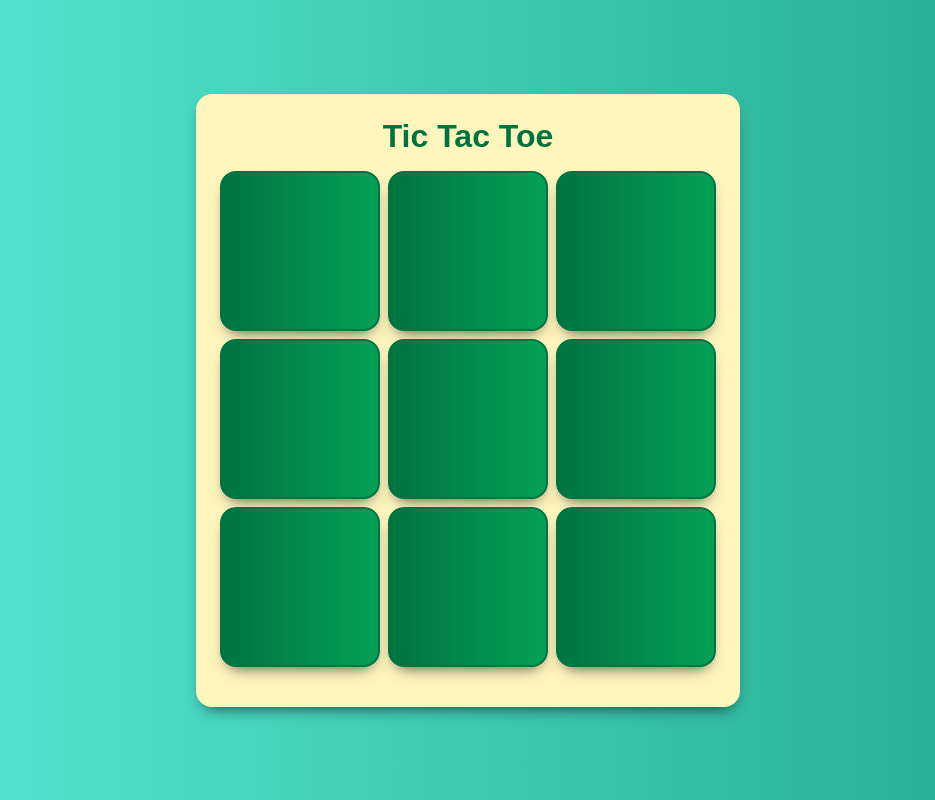
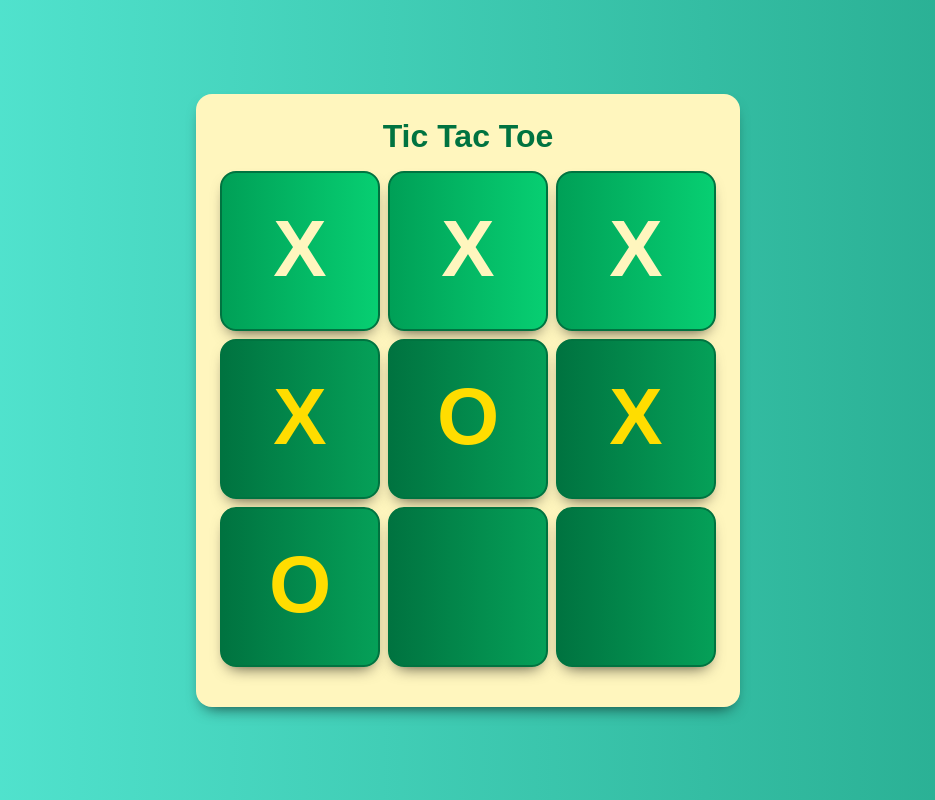
Before and after one commit to sarthak264/tic_tac_toe, a React (Create React App) app: page / in a window 1280 px wide. Shown: the whole page, without its empty margins (172-1107 px from the left). Built offline with nearby package versions, Linux system fonts and the light colour scheme.

Commit message:
implemented the class system for cells

```diff
--- a/package.json
+++ b/package.json
@@ -6,6 +6,7 @@
     "@testing-library/jest-dom": "^5.11.4",
     "@testing-library/react": "^11.1.0",
     "@testing-library/user-event": "^12.1.10",
+    "classnames": "^2.3.1",
     "react": "^17.0.2",
     "react-dom": "^17.0.2",
     "react-scripts": "4.0.3",
--- a/src/components/board/Board.jsx
+++ b/src/components/board/Board.jsx
@@ -4,15 +4,15 @@ import Cell from "./../cell/Cell";
 const Board = () => {
   return (
     <div id="board">
-      <Cell value="X" />
-      <Cell value="X" />
-      <Cell value="X" />
-      <Cell value="X" />
-      <Cell value="X" />
-      <Cell value="X" />
-      <Cell value="X" />
-      <Cell value="X" />
-      <Cell value="X" />
+      <Cell value="X" highlight={true}/>
+      <Cell value="X" highlight={true}/>
+      <Cell value="X" highlight={true}/>
+      <Cell value="X" highlight={false}/>
+      <Cell value="O" highlight={false}/>
+      <Cell value="X" highlight={false}/>
+      <Cell value="O" highlight={false}/>
+      <Cell value="" highlight={false}/>
+      <Cell value="" highlight={false}/>
     </div>
   );
 };
--- a/src/components/cell/Cell.jsx
+++ b/src/components/cell/Cell.jsx
@@ -1,9 +1,20 @@
 import "./cell.css";
+import classNames from "classnames";
 
-const Cell = () => {
+const Cell = (props) => {
+  const cellClasses = classNames({
+    cell: true,
+    winner: props.highlight == true
+  })
+
+  const cellContentClasses = classNames({
+    'cell-content': true,
+    populated: props.value
+  })
+
   return (
-    <button className="cell">
-      <span className="cell-content"></span>
+    <button className={cellClasses}>
+      <span className={cellContentClasses}>{props.value}</span>
     </button>
   );
 };
```
Also changed, not shown: 1 other file (tests, documents, lock files or other folders).
